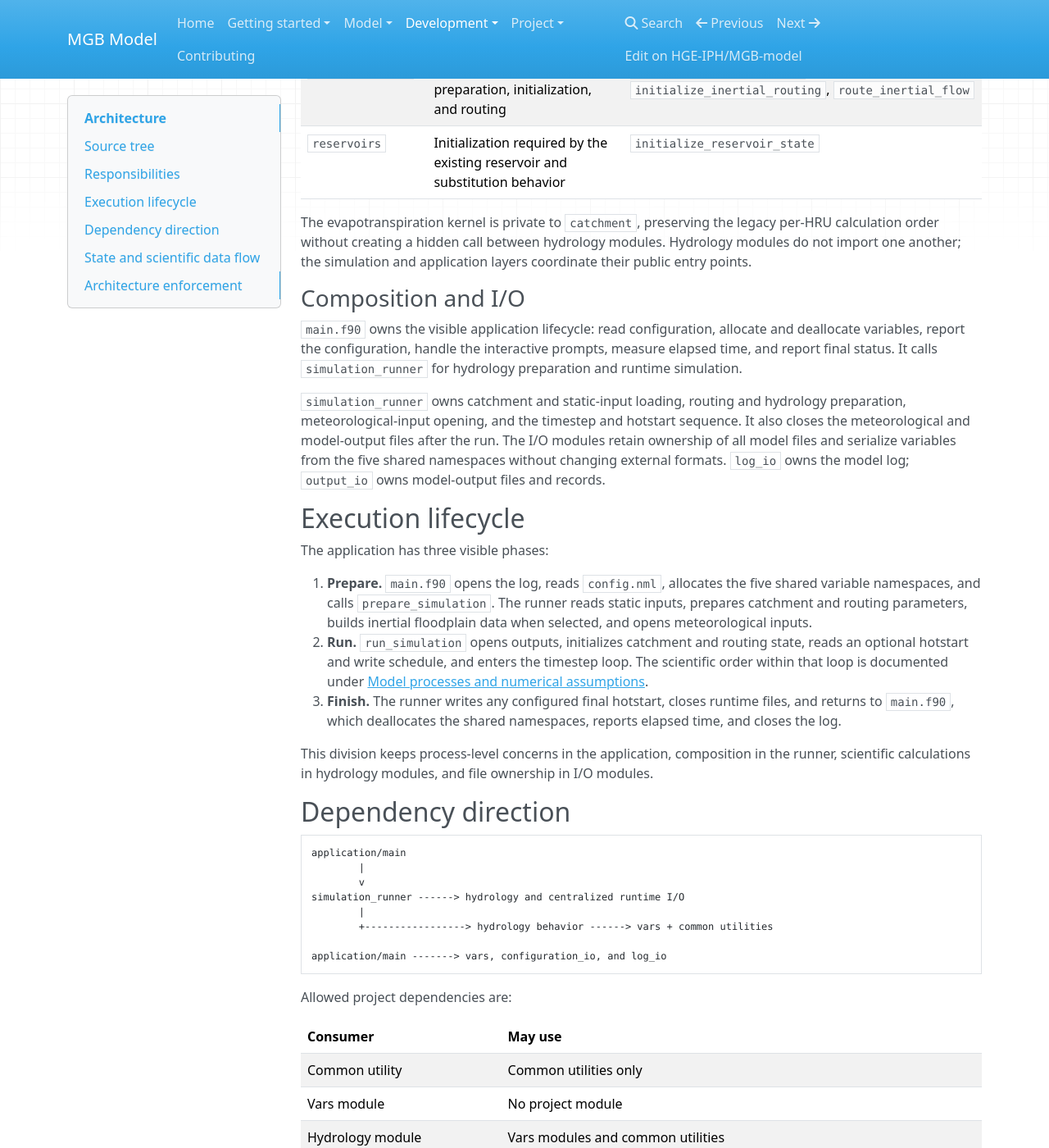
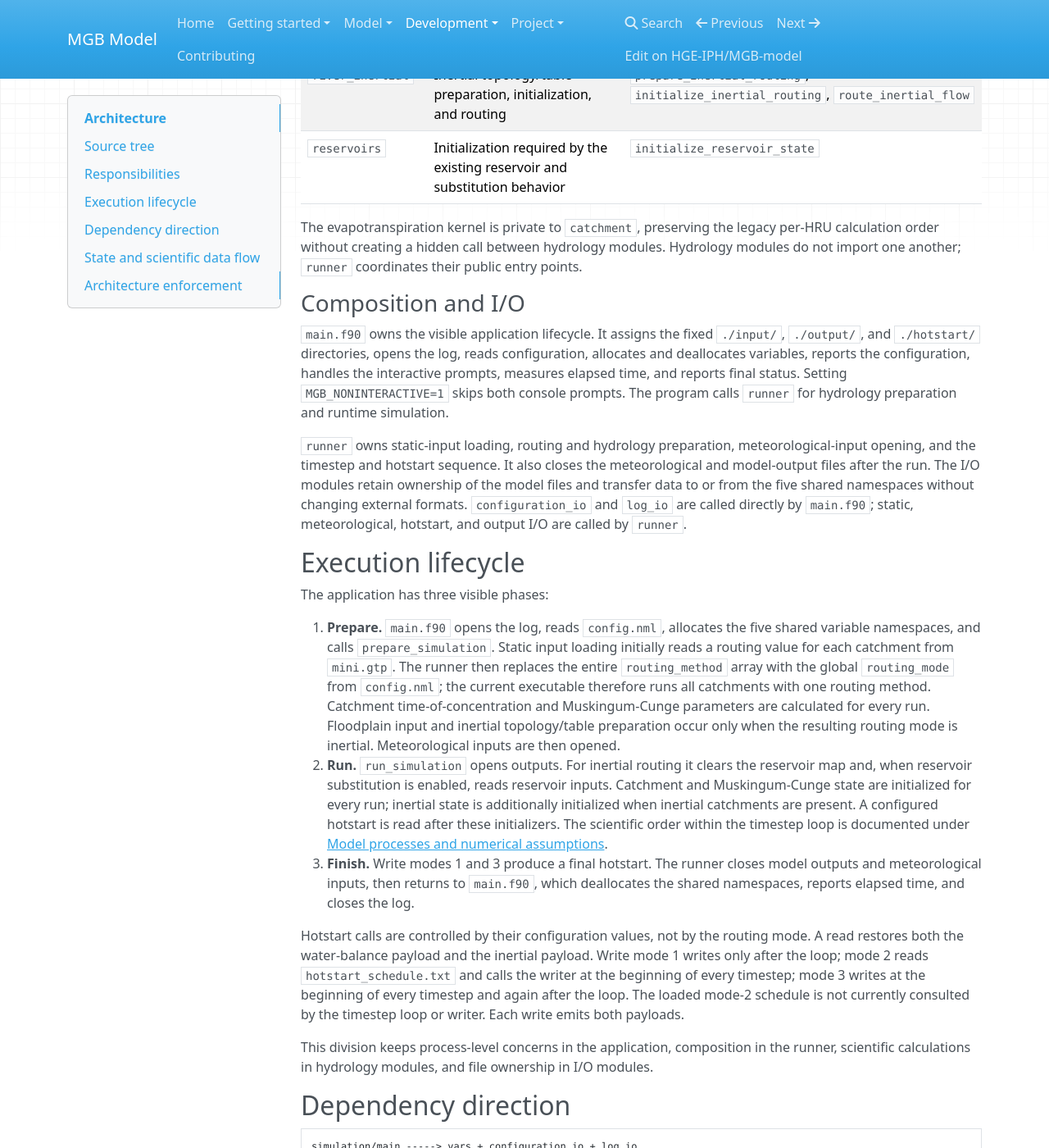
Before and after one commit to hge-iph/mgb-core, an MkDocs documentation site: the page built from docs/development/architecture.md, in a window 1280 px wide and 1400 px high, scrolled down 1814 px. Shown: the whole window at 82% size. Built offline with MkDocs 1.6.1, drawn with Linux system fonts in a browser that asks for light colours; nearby versions of some CDN libraries; some of the changed text lies outside the part shown.

Commit message:
re-organize simulation responsabilities

````diff
--- a/docs/development/architecture.md
+++ b/docs/development/architecture.md
@@ -14,8 +14,9 @@ steps and checks for changing it belong in
 
 ```text
 src/
-├── application/
-│   └── main.f90
+├── simulation/
+│   ├── main.f90
+│   └── runner.f90
 ├── common/
 │   ├── date_time.f90
 │   ├── interpolation.f90
@@ -31,8 +32,6 @@ src/
 │   ├── river_muskingum.f90
 │   ├── river_inertial.f90
 │   └── reservoirs.f90
-├── simulation/
-│   └── simulation_runner.f90
 └── io/
     ├── configuration_io.f90
     ├── log_io.f90
@@ -59,9 +58,11 @@ define derived types or additional storage aggregates.
 
 These modules are default-public by design. Access is controlled at every
 consumer with an explicit `use ..., only:` list. Allocation, deallocation, and
-storage-specific initialization procedures remain in the module that owns the
-affected variables. Required dimensions are passed as scalar arguments, so
-the variable modules do not depend on one another.
+storage management remain in the module that owns the affected variables.
+Required dimensions are passed as scalar arguments, so the variable modules
+do not depend on one another. Scientific initialization is separate from
+storage management: hydrology procedures populate initial model state, and I/O
+procedures can load or restore values in these namespaces.
 
 ### Hydrology
 
@@ -74,39 +75,57 @@ the variable modules do not depend on one another.
 
 The evapotranspiration kernel is private to `catchment`, preserving the legacy
 per-HRU calculation order without creating a hidden call between hydrology
-modules. Hydrology modules do not import one another; the simulation and
-application layers coordinate their public entry points.
+modules. Hydrology modules do not import one another; `runner`
+coordinates their public entry points.
 
 ### Composition and I/O
 
-`main.f90` owns the visible application lifecycle: read configuration,
-allocate and deallocate variables, report the configuration, handle the
-interactive prompts, measure elapsed time, and report final status. It calls
-`simulation_runner` for hydrology preparation and runtime simulation.
+`main.f90` owns the visible application lifecycle. It assigns the fixed
+`./input/`, `./output/`, and `./hotstart/` directories, opens the log, reads
+configuration, allocates and deallocates variables, reports the configuration,
+handles the interactive prompts, measures elapsed time, and reports final
+status. Setting `MGB_NONINTERACTIVE=1` skips both console prompts. The program
+calls `runner` for hydrology preparation and runtime simulation.
 
-`simulation_runner` owns catchment and static-input loading, routing and
-hydrology preparation, meteorological-input opening, and the timestep and
-hotstart sequence. It also closes the meteorological and model-output files
-after the run. The I/O modules retain ownership of all model files and
-serialize variables from the five shared namespaces without changing external
-formats. `log_io` owns the model log; `output_io` owns model-output files and
-records.
+`runner` owns static-input loading, routing and hydrology
+preparation, meteorological-input opening, and the timestep and hotstart
+sequence. It also closes the meteorological and model-output files after the
+run. The I/O modules retain ownership of the model files and transfer data to
+or from the five shared namespaces without changing external formats.
+`configuration_io` and `log_io` are called directly by `main.f90`; static,
+meteorological, hotstart, and output I/O are called by `runner`.
 
 ## Execution lifecycle
 
 The application has three visible phases:
 
 1. **Prepare.** `main.f90` opens the log, reads `config.nml`, allocates the five
-   shared variable namespaces, and calls `prepare_simulation`. The runner reads
-   static inputs, prepares catchment and routing parameters, builds inertial
-   floodplain data when selected, and opens meteorological inputs.
-2. **Run.** `run_simulation` opens outputs, initializes catchment and routing
-   state, reads an optional hotstart and write schedule, and enters the
-   timestep loop. The scientific order within that loop is documented under
+   shared variable namespaces, and calls `prepare_simulation`. Static input
+   loading initially reads a routing value for each catchment from `mini.gtp`.
+   The runner then replaces the entire `routing_method` array with the global
+   `routing_mode` from `config.nml`; the current executable therefore runs all
+   catchments with one routing method. Catchment time-of-concentration and
+   Muskingum-Cunge parameters are calculated for every run. Floodplain input
+   and inertial topology/table preparation occur only when the resulting
+   routing mode is inertial. Meteorological inputs are then opened.
+2. **Run.** `run_simulation` opens outputs. For inertial routing it clears the
+   reservoir map and, when reservoir substitution is enabled, reads reservoir
+   inputs. Catchment and Muskingum-Cunge state are initialized for every run;
+   inertial state is additionally initialized when inertial catchments are
+   present. A configured hotstart is read after these initializers. The
+   scientific order within the timestep loop is documented under
    [Model processes and numerical assumptions](../model/model-processes.md).
-3. **Finish.** The runner writes any configured final hotstart, closes runtime
-   files, and returns to `main.f90`, which deallocates the shared namespaces,
-   reports elapsed time, and closes the log.
+3. **Finish.** Write modes 1 and 3 produce a final hotstart. The runner closes
+   model outputs and meteorological inputs, then returns to `main.f90`, which
+   deallocates the shared namespaces, reports elapsed time, and closes the log.
+
+Hotstart calls are controlled by their configuration values, not by the
+routing mode. A read restores both the water-balance payload and the inertial
+payload. Write mode 1 writes only after the loop; mode 2 reads
+`hotstart_schedule.txt` and calls the writer at the beginning of every
+timestep; mode 3 writes at the beginning of every timestep and again after the
+loop. The loaded mode-2 schedule is not currently consulted by the timestep
+loop or writer. Each write emits both payloads.
 
 This division keeps process-level concerns in the application, composition in
 the runner, scientific calculations in hydrology modules, and file ownership
@@ -115,14 +134,12 @@ in I/O modules.
 ## Dependency direction
 
 ```text
-application/main
+simulation/main -----> vars + configuration_io + log_io
         |
         v
-simulation_runner ------> hydrology and centralized runtime I/O
-        |
-        +-----------------> hydrology behavior ------> vars + common utilities
-
-application/main -------> vars, configuration_io, and log_io
+runner ----> hydrology + static/meteorological/hotstart/output I/O
+        |                                  |
+        +----------------> vars + common <-+
 ```
 
 Allowed project dependencies are:
@@ -133,8 +150,8 @@ Allowed project dependencies are:
 | Vars module | No project module |
 | Hydrology module | Vars modules and common utilities |
 | I/O module | Vars modules and common utilities |
-| `simulation_runner` | Hydrology, I/O, vars, and common modules |
-| `application/main.f90` | Vars, `configuration_io`, `log_io`, and `simulation_runner` |
+| `runner` | Hydrology, I/O, vars, and common modules |
+| `simulation/main.f90` | Vars, `configuration_io`, `log_io`, and `runner` |
 
 Every project-module import requires an `only:` list. Behavioral, common, I/O,
 and runner modules use default `private` visibility and explicit public APIs.
@@ -143,41 +160,66 @@ The vars modules are the sole default-public exception.
 Forbidden dependencies include a vars module importing any project module,
 one hydrology module importing another, scientific behavior importing I/O, and
 I/O importing hydrology behavior. The application is also forbidden from
-depending directly on hydrology or runtime-I/O modules; those dependencies are
-owned by `simulation_runner`.
+depending directly on hydrology or on static, meteorological, hotstart, and
+output I/O; those dependencies are owned by `runner`. Its direct
+I/O dependencies are limited to `configuration_io` and `log_io`.
 
 ## State and scientific data flow
 
-Meteorological I/O updates `forcing`. Catchment processing reads forcing,
-parameters, configuration, and retained state, then updates catchment state and
-diagnostics. The runner invokes the routing implementations in the established
-order. River processing consumes catchment-generated flow and updates shared
-river state. Output and hotstart I/O serialize selected values without owning
-scientific storage.
+The I/O modules populate more than one shared namespace. Configuration I/O
+writes configuration values and the initial calendar state. Static input I/O
+populates attributes, parameters, climatological and substitution forcing,
+and selected configuration values. During reservoir loading it reads the
+calendar from `state` to align reservoir observations. Meteorological I/O
+refreshes the current forcing arrays. Hotstart I/O restores `state` and the
+retained air temperature in `forcing`. Output I/O writes prepared serialization
+buffers from `state`; it does not calculate the scientific values in those
+buffers.
 
 The direct module-variable exchange is intentional. Narrow `only:` lists show
 and constrain each procedure's coupling while avoiding wrapper types or a
 whole-model storage object.
 
-The five shared namespaces distinguish data by role and lifetime:
+The implemented data flow is:
 
 ```text
-static inputs -------------> attributes
-configuration -------------> config
-meteorological records ----> forcing ----+
-derived/prepared values ---> parameters  |
-                                        v
-                              hydrology kernels
-                                        |
-                                        v
-hotstart ------------------> state -----> output/hotstart serialization
+config.nml ----------> configuration_io ------> config
+                              |
+                              +----------------> state calendar
+                                                    |
+                                                    +--> reservoir date alignment
+
+static files --------> static_input_io --------> attributes + parameters
+                              |                 +-> forcing
+                              +------------------> selected config
+meteorological files -> meteorological_io -------> forcing
+hotstart files ------> hotstart_io --------------> state + forcing air temperature
+
+attributes + config + forcing + parameters + state
+                              |
+                              v
+                    catchment and routing
+                              |
+                              v
+                    evolving state and output buffers
+                              |
+                              +------> output_io ------> model outputs
+                              +------> hotstart_io ----> hotstart files
 ```
+
+Within a timestep, `catchment` writes the groundwater, subsurface, and surface
+flow components. In Muskingum-Cunge mode, the Muskingum routine consumes those
+components directly before the runner performs its common lateral-flow sum. In
+inertial mode, the runner first stores that sum in `catchment_q_current`, which
+the inertial continuity calculation then consumes. Both routing implementations
+place routed discharge in `inertial_q`; the runner copies it and other
+hydraulic values into the output buffers before calling `output_io`.
 
 `attributes`, `config`, and most of `parameters` are prepared before the time
 loop. `forcing` is refreshed as meteorological records are read. `state`
-contains evolving values carried between calculations and timesteps. I/O
-modules serialize these namespaces but do not become an alternative owner of
-scientific state.
+contains evolving values and output buffers carried between calculations and
+timesteps. I/O and hydrology procedures mutate the owning namespaces rather
+than introducing a second model storage object.
 
 ## Architecture enforcement
 
````
Also changed, not shown: CMakeLists.txt (+2 -6 lines), docs/development/design-decisions.md (+4 -18 lines), .github/pull_request_template.md, 6 other files.
